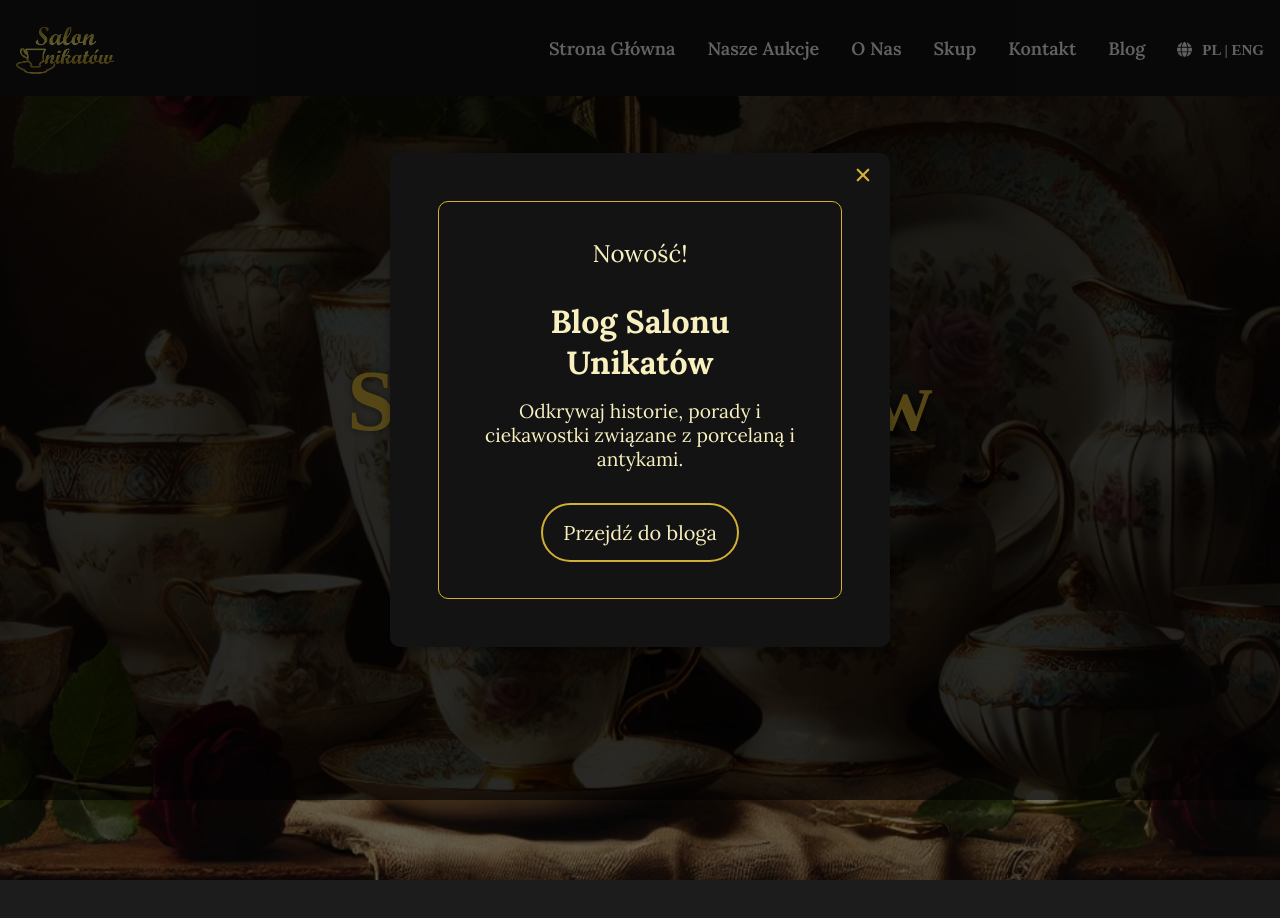
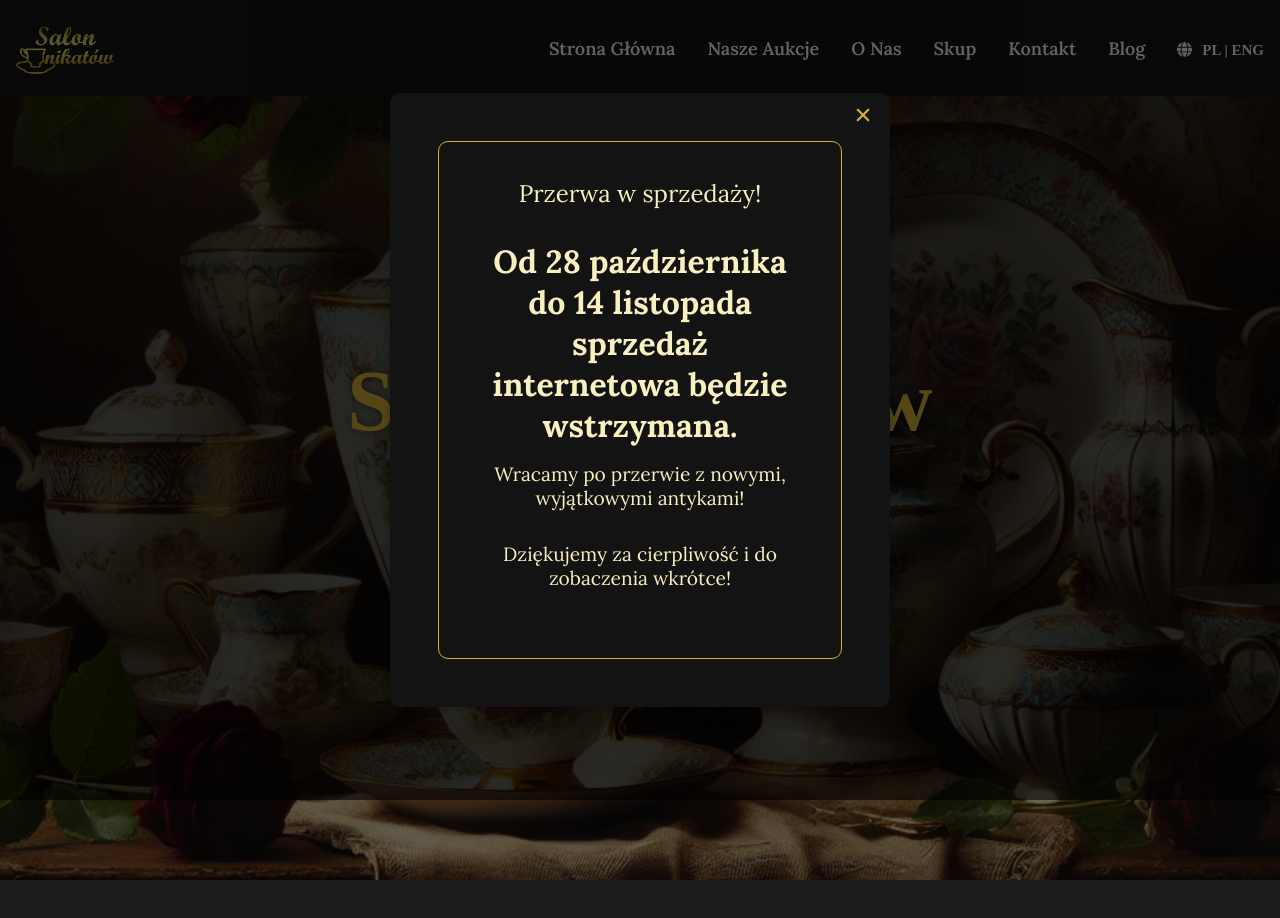
Before and after one commit to jkbednarczyk/subc, a React (Create React App) app: page / in a window 1280 px wide. Shown: the top 918 px of the page. Built offline with nearby package versions, Linux system fonts and the light colour scheme; a web font is replaced by a local one.

Commit message:
Add temp info about sell break

```diff
--- a/src/components/common/infoModal/InfoModal.component.tsx
+++ b/src/components/common/infoModal/InfoModal.component.tsx
@@ -30,6 +30,24 @@ export const InfoModal: FC<InfoModalProps> = (props) => {
     }
   }, [isClosing, props, props.onClose]);
 
+  // return (
+  //   <div className={`modal__backdrop ${isClosing ? 'fade-out' : ''}`}>
+  //     <div className={`modal ${isClosing ? 'fade-out' : ''}`}>
+  //       <button className="modal__close" onClick={handleClose}>
+  //         <IoClose />
+  //       </button>
+  //       <div className="modal__content">
+  //         <p className='modal__content-new'>Nowość!</p>
+  //         <h2>Blog Salonu Unikatów</h2>
+  //         <p>Odkrywaj historie, porady i ciekawostki związane z porcelaną i antykami.</p>
+  //         <button className='modal__button' onClick = {handleGoToBlog}>
+  //           Przejdź do bloga
+  //         </button>
+  //       </div>
+  //     </div>
+  //   </div>
+  // );
+
   return (
     <div className={`modal__backdrop ${isClosing ? 'fade-out' : ''}`}>
       <div className={`modal ${isClosing ? 'fade-out' : ''}`}>
@@ -37,12 +55,10 @@ export const InfoModal: FC<InfoModalProps> = (props) => {
           <IoClose />
         </button>
         <div className="modal__content">
-          <p className='modal__content-new'>Nowość!</p>
-          <h2>Blog Salonu Unikatów</h2>
-          <p>Odkrywaj historie, porady i ciekawostki związane z porcelaną i antykami.</p>
-          <button className='modal__button' onClick = {handleGoToBlog}>
-            Przejdź do bloga
-          </button>
+          <p className='modal__content-new'>Przerwa w sprzedaży!</p>
+          <h2>Od 28 października do 14 listopada sprzedaż internetowa będzie wstrzymana.</h2>
+          <p>Wracamy po przerwie z nowymi, wyjątkowymi antykami!</p>
+          <p>Dziękujemy za cierpliwość i do zobaczenia wkrótce!</p>
         </div>
       </div>
     </div>
--- a/src/components/home/HomePage.component.tsx
+++ b/src/components/home/HomePage.component.tsx
@@ -15,15 +15,23 @@ import Banckground  from '../../assets/images/background_set.webp';
 export const HomePage = () => {
     const [isModalOpen, setModalOpen] = useState(false);
 
+    // useEffect(() => {
+    //     const hasSeenModal: string | undefined = Cookies.get('infoModalSeen');
+    //     if (!hasSeenModal) {
+    //         setModalOpen(true);
+    //     }
+    // }, []);
+
     useEffect(() => {
-        const hasSeenModal: string | undefined = Cookies.get('infoModalSeen');
+        const hasSeenModal = sessionStorage.getItem("infoModalSessionSeen");
         if (!hasSeenModal) {
-            setModalOpen(true);
+        setModalOpen(true);
+        sessionStorage.setItem("infoModalSessionSeen", "true");
         }
     }, []);
 
     const handleCloseModal = () => {
-        Cookies.set('infoModalSeen', 'true', { expires: 365 });
+        // Cookies.set('infoModalSeen', 'true', { expires: 365 });
         setModalOpen(false);
     }
 
```
